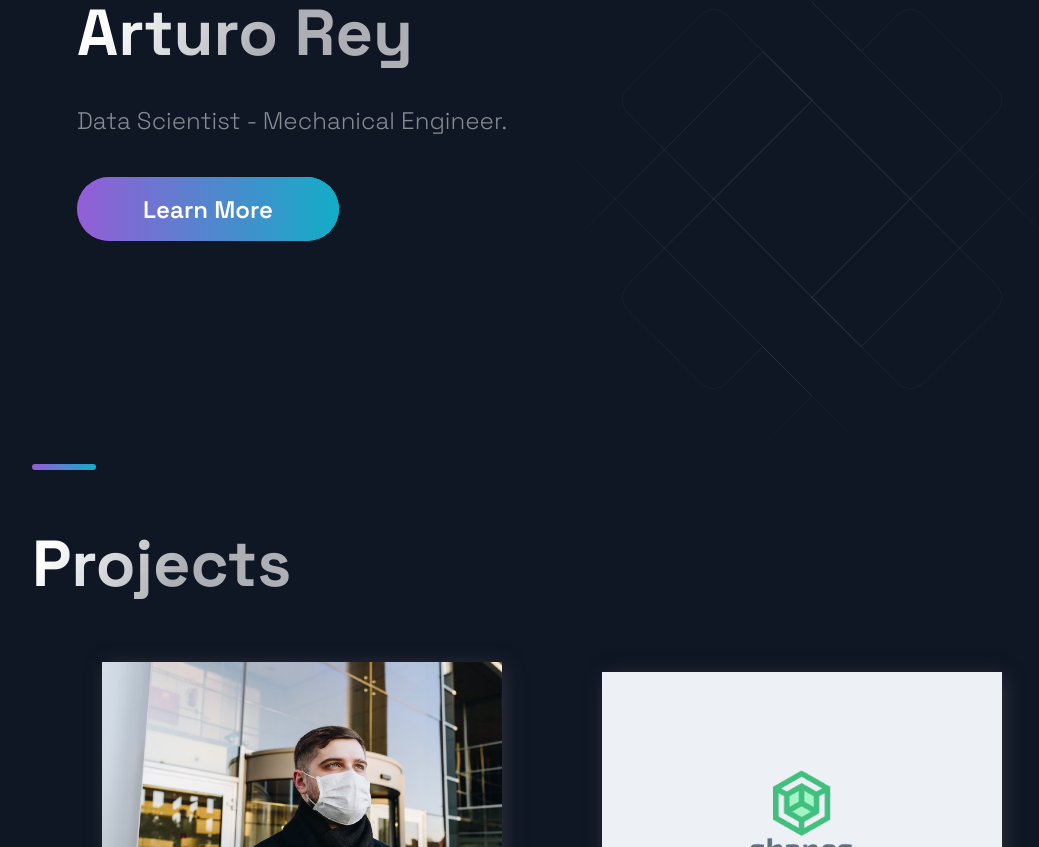
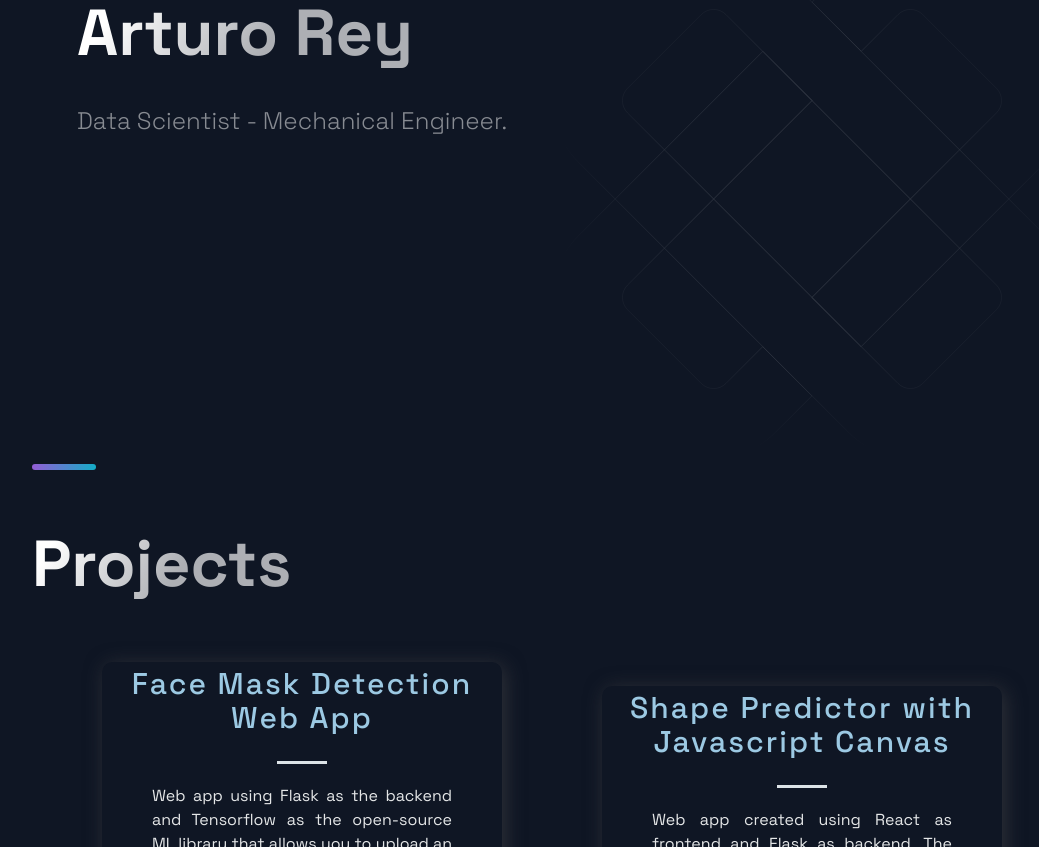
Before and after one commit to AReyH/arturo-portfolio, a Next.js app: page / in a window 1280 px wide. Shown: the part 173-1020 px from the top of the page, without its empty margins (88-1127 px from the left). Built offline with nearby package versions, Linux system fonts and the light colour scheme.

Commit message:
Fixed errors like About Me section, removed button...

```diff
--- a/src/components/Header/Header.js
+++ b/src/components/Header/Header.js
@@ -8,7 +8,7 @@ import { Container, Div1, Div2, Div3, NavLink, SocialIcons,Span } from './Header
 const Header = () =>  (
   <Container>
     <Div1>
-      <Link href='/'>
+      <Link href='/arturo-portfolio'>
         <a style={{display:'flex',alignItems:'center',color:'white',marginBottom:'20px'}}>
           <FaChevronUp size='3rem'/><Span>Arturo Rey</Span>
         </a>
@@ -16,17 +16,17 @@ const Header = () =>  (
     </Div1>
     <Div2>
       <li>
-        <Link href="#projects">
+        <Link href="arturo-portfolio/#projects">
           <NavLink>Projects</NavLink>
         </Link>
       </li>
       <li>
-        <Link href="#tech">
+        <Link href="arturo-portfolio/#tech">
           <NavLink>Technologies</NavLink>
         </Link>
       </li>
       <li>
-        <Link href="#about">
+        <Link href="arturo-portfolio/#about">
           <NavLink>About</NavLink>
         </Link>
       </li>
--- a/src/components/Hero/Hero.js
+++ b/src/components/Hero/Hero.js
@@ -13,9 +13,11 @@ const Hero = (props) => (
       <SectionText>
         Data Scientist - Mechanical Engineer.
       </SectionText>
-      <Button onClick={() => window.location = 'https://www.linkedin.com/in/ingarturorey/'}>Learn More</Button>
+
     </LeftSection>
   </Section>
 );
 
 export default Hero;
+
+//<Button onClick={() => window.location = 'https://www.linkedin.com/in/ingarturorey/'}>Learn More</Button>
--- a/src/components/Projects/Projects.js
+++ b/src/components/Projects/Projects.js
@@ -12,7 +12,7 @@ const Projects = () => (
     <GridContainer>
       {projects.map((project) =>(
         <BlogCard key={project.id}>
-          <Img src={project.image}/>
+
           <TitleContent>
             <HeaderThree title>{project.title}</HeaderThree>
             <Hr/>
@@ -37,3 +37,5 @@ const Projects = () => (
 );
 
 export default Projects;
+
+//<Img src={project.image}/>
--- a/src/components/Projects/ProjectsStyles.js
+++ b/src/components/Projects/ProjectsStyles.js
@@ -52,7 +52,7 @@ export const Hr = styled.hr`
   height: 3px;
   margin: 20px auto;
   border: 0;
-  background: #d0bb57;
+  background: #dce3e7;
 `;
 
 export const Intro = styled.div`
--- a/src/components/TimeLine/TimeLine.js
+++ b/src/components/TimeLine/TimeLine.js
@@ -46,7 +46,7 @@ const Timeline = () => {
     <Section id="about">
       <SectionTitle>About Me</SectionTitle>
       <SectionText>
-      Data Scientist with extensive experience in data modeling using machine learning, business intelligence, and managing the overall data flow and data processing and modeling process. Proven ability to develop business solutions by analyzing and interpreting data to create value.
+      Data Scientist with extensive experience in data modeling using machine learning, business intelligence, and managing the overall data flow, data processing and modeling process. Proven ability to develop business solutions by analyzing and interpreting data to create value.
       </SectionText>
       <CarouselContainer ref={carouselRef} onScroll={handleScroll}>
         <>
--- a/src/constants/constants.js
+++ b/src/constants/constants.js
@@ -51,5 +51,5 @@ export const TimeLineData = [
   { year: 2019, text: 'Deployed my first web app', },
   { year: 2020, text: 'Started working as a freelance Data Analyst', },
   { year: 2021, text: 'Published my first article on Medium, and completed Web Development Specialization', },
-  { year: 2022, text: 'Started leading Machine Learning for Predictive Maintenance Project', },
+  { year: 2022, text: "Started leading Machine Learning for Predictive Maintenance Project. Graduated with Honors Correlation One's Data Science 4 All.", },
 ];
```
